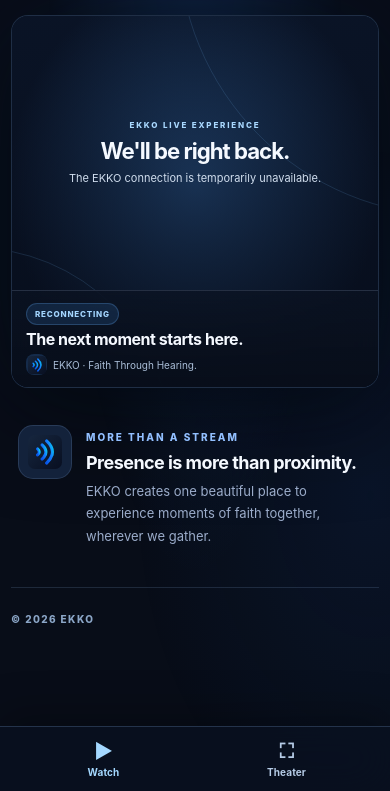
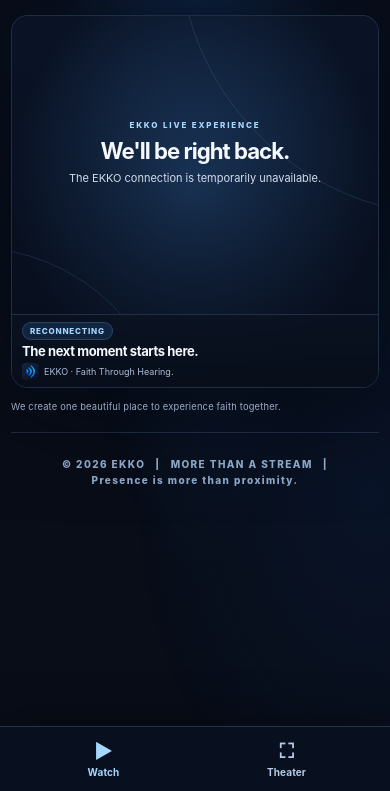
Before and after one commit to KitechRW/ekko, a website: page apps/web/index.html in a window 390 px wide. Shown: the part 53-844 px from the top of the page. Drawn offline with Linux system fonts and the light colour scheme; no server answers.

Commit message:
Use 16:9 player and simplify brand footer

```diff
--- a/apps/web/immersive.css
+++ b/apps/web/immersive.css
@@ -6,7 +6,7 @@
 .viewer-body .experience-frame{background:#081324}
 /* Keep the complete player above the fold, allowing for the header and
    browser chrome. The iframe fits this area without cropping the video. */
-.viewer-body .video-stage{width:100%;aspect-ratio:16/9;max-height:calc(100svh - 120px)}
+.viewer-body .video-stage{width:min(100%,calc(177.7778svh - 213.333px));aspect-ratio:16/9;max-height:calc(100svh - 120px);margin-inline:auto}
 .viewer-body .poster-image{object-position:center 40%}
 .viewer-body .player-host iframe{width:100%;height:100%}
 .viewer-body .experience-frame{box-shadow:0 22px 96px rgba(0,0,0,.54),0 0 110px rgba(25,92,176,.11)}
@@ -41,7 +41,7 @@ body:not(.cinema-mode) .theater-exit,body:not(.cinema-mode) .cinema-caption{disp
   .viewer-body .viewer-main{padding-bottom:0}
   .viewer-body.has-event .experience-frame{margin-top:3px}
   .viewer-body .experience-frame{border-radius:17px}
-  .viewer-body .video-stage{max-height:calc(100svh - 150px - env(safe-area-inset-top) - env(safe-area-inset-bottom))}
+  .viewer-body .video-stage{width:100%;max-width:100%;aspect-ratio:16/9;height:auto;max-height:calc(100svh - 150px - env(safe-area-inset-top) - env(safe-area-inset-bottom))}
   .viewer-body .poster-center{max-width:88%;padding:10px}
   .viewer-body .poster-symbol{display:none}
   .viewer-body .poster-center h2{font-size:clamp(18px,5.7vw,29px);margin:7px 0}
@@ -112,15 +112,15 @@ body:not(.cinema-mode) .theater-exit,body:not(.cinema-mode) .cinema-caption{disp
 @media(max-width:700px){
  .viewer-body .video-stage{height:clamp(300px,44svh,390px);max-height:calc(100svh - 150px - env(safe-area-inset-top) - env(safe-area-inset-bottom));aspect-ratio:auto}
  .viewer-body .poster-center{transform:translateY(-48px)}
- .viewer-body .broadcast-bar{flex-direction:row;align-items:flex-start;padding:12px 14px calc(12px + env(safe-area-inset-bottom));gap:9px}
+  .viewer-body .broadcast-bar{flex-direction:row;align-items:flex-start;padding:7px 10px calc(7px + env(safe-area-inset-bottom));gap:6px}
  .viewer-body .broadcast-actions{width:auto;flex:none;gap:0;align-self:center}
  .viewer-body .broadcast-actions #theater-button{display:none}
- .viewer-body .broadcast-details h1{overflow-wrap:anywhere;font-size:16px;line-height:1.2;margin:5px 0}
- .viewer-body .broadcast-state{gap:7px}
- .viewer-body .status-chip{padding:5px 8px;font-size:8px}
- .viewer-body .event-clock{font-size:9px}
- .viewer-body .church-line{font-size:10px;gap:6px}
- .viewer-body .church-avatar{width:21px;height:21px}
+  .viewer-body .broadcast-details h1{display:-webkit-box;-webkit-box-orient:vertical;-webkit-line-clamp:2;overflow:hidden;overflow-wrap:anywhere;font-size:13px;line-height:1.2;margin:4px 0}
+  .viewer-body .broadcast-state{gap:6px}
+  .viewer-body .status-chip{padding:3px 7px;font-size:8px}
+  .viewer-body .event-clock{font-size:9px}
+  .viewer-body .church-line{font-size:9px;gap:5px}
+  .viewer-body .church-avatar{width:17px;height:17px}
  .viewer-body .broadcast-icon-button{width:44px;height:44px;min-height:44px;min-width:44px}
 }
 @media(max-width:360px){
@@ -128,13 +128,23 @@ body:not(.cinema-mode) .theater-exit,body:not(.cinema-mode) .cinema-caption{disp
  .viewer-body .broadcast-actions{flex-direction:row}
 }
 @media(max-width:700px) and (orientation:landscape) and (max-height:520px){
- .viewer-body .video-stage{height:clamp(210px,60svh,280px)}
+ .viewer-body .video-stage{width:100%;height:auto;max-height:calc(100svh - 150px - env(safe-area-inset-top) - env(safe-area-inset-bottom));aspect-ratio:16/9}
  .viewer-body .poster-center{transform:translateY(-36px)}
- .viewer-body .broadcast-bar{padding:7px 12px}
+ .viewer-body .broadcast-bar{padding:5px 9px}
  .viewer-body .broadcast-details h1{font-size:13px;margin:3px 0}
  .viewer-body .status-chip{padding:3px 7px}
  .viewer-body .church-line{font-size:9px}
  .viewer-body .church-avatar{display:none}
+}
+
+/* The regular viewer frame follows YouTube's native 16:9 video proportion. */
+.viewer-body .video-stage{aspect-ratio:16/9}
+.viewer-body .viewer-bottom{display:block;max-width:1360px;margin:19px auto 24px;padding-inline:12px}
+.viewer-body .mission-text p{margin:0;white-space:nowrap;font-size:clamp(8px,2.4vw,11px);letter-spacing:.02em;line-height:1.5}
+.viewer-body .site-footer{justify-content:center;align-items:center;flex-wrap:wrap;gap:4px 10px;text-align:center}
+@media(max-width:700px){
+ .viewer-body .viewer-bottom{margin:12px auto 18px;padding-inline:0}
+ .viewer-body .site-footer{flex-direction:row;align-items:center;justify-content:center;padding-bottom:calc(105px + env(safe-area-inset-bottom))}
 }
 
 /* Four-option event share menu from the single inline icon. */
--- a/apps/web/index.html
+++ b/apps/web/index.html
@@ -88,8 +88,7 @@
       </div>
     </section>
     <section class="viewer-bottom">
-      <div class="mission-emblem"><img src="/assets/icon.svg" alt="" width="52"></div>
-      <div class="mission-text"><span class="micro-label">MORE THAN A STREAM</span><h2>Presence is more than proximity.</h2><p>EKKO creates one beautiful place to experience moments of faith together, wherever we gather.</p></div>
+      <div class="mission-text"><p>We create one beautiful place to experience faith together.</p></div>
     </section>
   </main>
   <nav class="mobile-dock" aria-label="EKKO quick actions">
@@ -97,7 +96,7 @@
     <button id="dock-theater" class="dock-control" type="button" aria-pressed="false" aria-label="Switch to immersive theater view"><span class="dock-symbol" aria-hidden="true">⛶</span><span>Theater</span></button>
     <button id="install-button" class="dock-control" type="button" aria-label="Add EKKO to home screen" hidden><span class="dock-symbol" aria-hidden="true">↓</span><span>Install</span></button>
   </nav>
-  <footer class="site-footer container">© 2026 EKKO</footer>
+  <footer class="site-footer container"><span>© 2026 EKKO</span><span aria-hidden="true">|</span><span>MORE THAN A STREAM</span><span aria-hidden="true">|</span><span>Presence is more than proximity.</span></footer>
   <div id="toast" class="toast" role="status" aria-live="polite"></div>
 </body>
 </html>
--- a/apps/web/viewer.js
+++ b/apps/web/viewer.js
@@ -11,7 +11,11 @@ let currentEvent=null;
 const formatDate=iso=>{
   if(!iso)return "";
   const time=new Date(iso);
-  return Number.isFinite(time.getTime())?new Intl.DateTimeFormat(undefined,{dateStyle:"full",timeStyle:"short"}).format(time):"";
+  if(!Number.isFinite(time.getTime()))return "";
+  const options=window.matchMedia("(max-width: 700px)").matches?
+    {weekday:"short",month:"short",day:"numeric",hour:"numeric",minute:"2-digit"}:
+    {dateStyle:"full",timeStyle:"short"};
+  return new Intl.DateTimeFormat(undefined,options).format(time);
 };
 function updateCountdown(){
   const target=currentEvent?.status==="scheduled" ? Date.parse(currentEvent.scheduledStartAt) : NaN;
```
